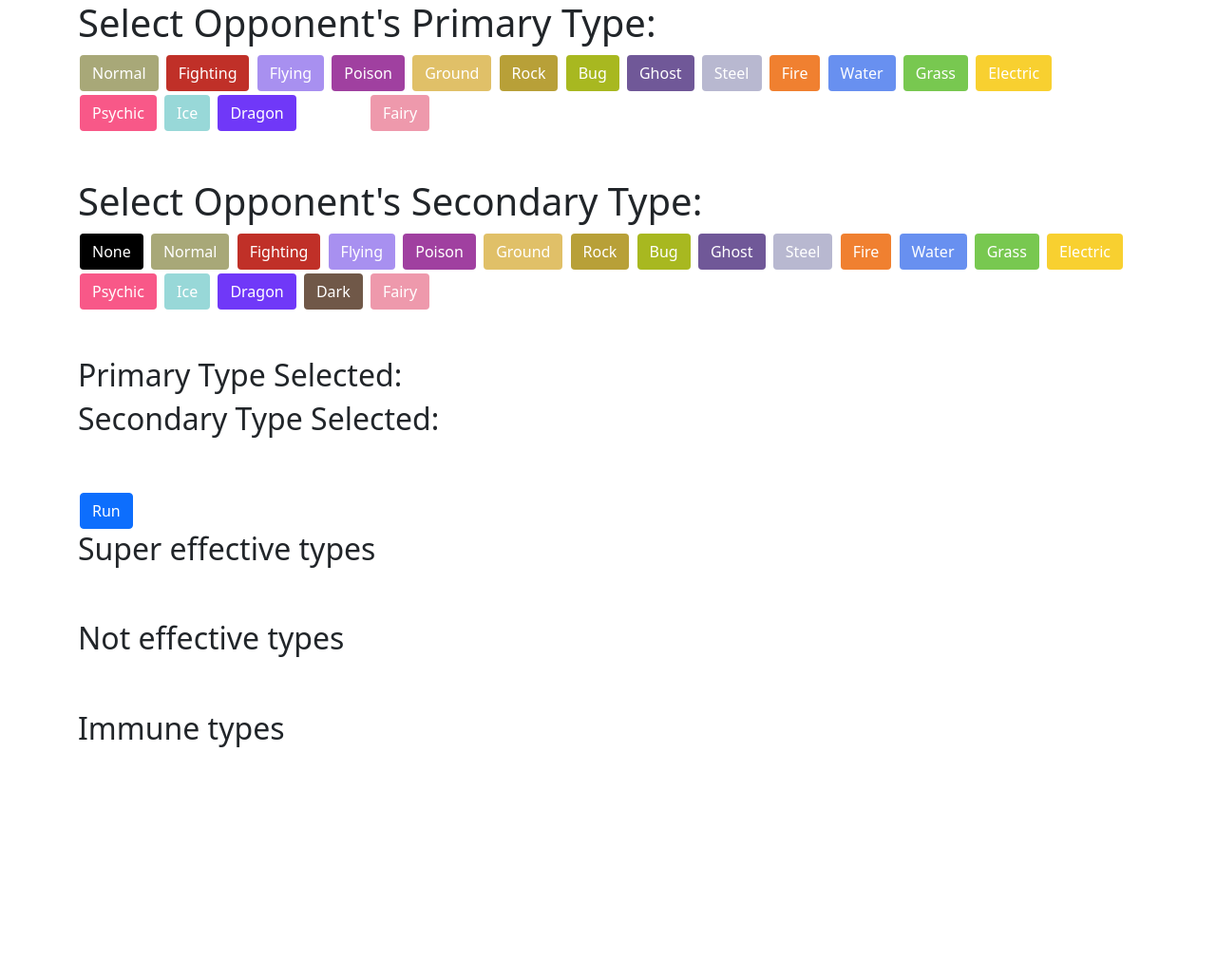
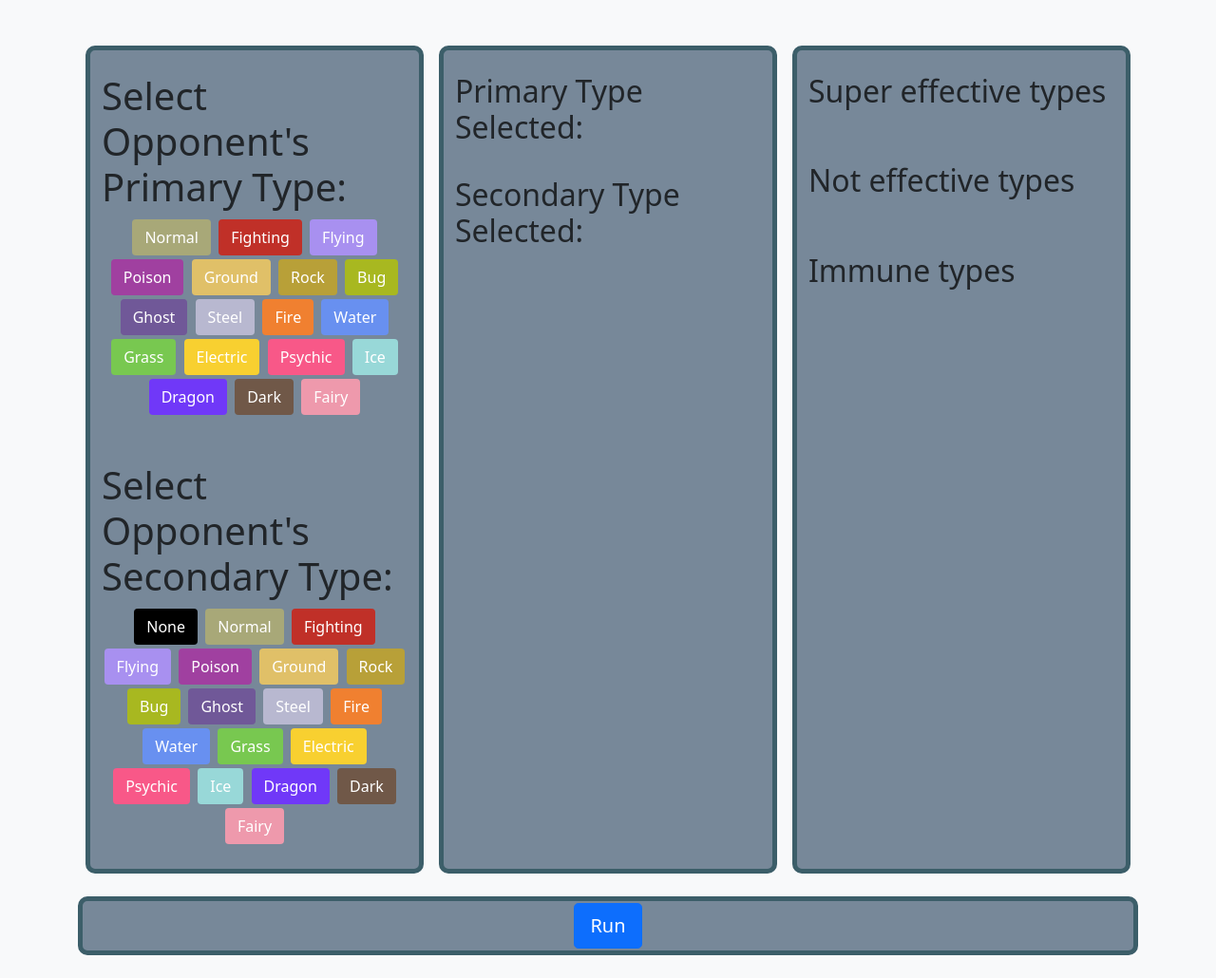
Before and after one commit to jonbres2/pokemon_weaknesses, a Django app: page / in a window 1280 px wide. Shown: the whole page at 95% size. Before the commit the page ends 787 px from the top, so only its background shows below. Run offline with Django 3.2, Linux system fonts and the light colour scheme.

Commit message:
Added CSS styling and columns/rows

```diff
--- a/pokemon_weaknesses_app/static/css/index.css
+++ b/pokemon_weaknesses_app/static/css/index.css
@@ -10,12 +10,18 @@ Include any default variable overrides here (though functions won't be available
     margin: 2px;
 }
 
+.col{
+    border: 5px solid rgb(60, 94, 105);
+    border-radius: 10px;
+    background-color: lightslategray;
+}
+
 /* .btn :active,
 .btn :focus{
     border: 10px solid green !important;
 } */
 
-.btn-large{
+.btn-xlarge{
     font-size: 30px;
 }
 
--- a/pokemon_weaknesses_app/templates/index.html
+++ b/pokemon_weaknesses_app/templates/index.html
@@ -12,9 +12,13 @@
     <title>Pokemon Weakness Checker</title>
 </head>
 
-<body>
-    <div class='container'>
+<body class="bg-light">
+    <div>
+        <div class='container p-4'>
+            <div class="row">
+                <div class="mx-2 my-4 py-4 col">
                     <h1>Select Opponent's Primary Type:</h1>
+                    <center>
                         <form action="/primaryType" method="post">
                             {% csrf_token %}
                             <input type='submit' class='btn btn-Normal' name="primaryType" value="Normal">
@@ -33,12 +37,14 @@
                             <input type='submit' class='btn btn-Psychic' name="primaryType" value="Psychic">
                             <input type='submit' class='btn btn-Ice' name="primaryType" value="Ice">
                             <input type='submit' class='btn btn-Dragon' name="primaryType" value="Dragon">
-            <input type='submit' class='btn btn-Dark-type' name="primaryType" value="Dark">
+                            <input type='submit' class='btn btn-Dark' name="primaryType" value="Dark">
                             <input type='submit' class='btn btn-Fairy' name="primaryType" value="Fairy">
                         </form>
+                    </center>
                     <br><br>
 
                     <h1>Select Opponent's Secondary Type:</h1>
+                    <center>
                         <form action="/secondaryType" method="post">
                             {% csrf_token %}
                             <input type='submit' class='btn btn-None' name="secondaryType" value="None">
@@ -61,32 +67,46 @@
                             <input type='submit' class='btn btn-Dark' name="secondaryType" value="Dark">
                             <input type='submit' class='btn btn-Fairy' name="secondaryType" value="Fairy">
                         </form>
+                    </center>
+                </div>
                 <br><br>
 
+                <div class="mx-2 my-4 py-4 col">
                     <h2>Primary Type Selected:</h2>
+                    <center>
                         {% if request.session.primaryType %}
-            <button class="btn btn-{{request.session.primaryType}} btn-large no-click">{{request.session.primaryType}}</button>
+                        <button
+                            class="btn btn-{{request.session.primaryType}} btn-xlarge no-click">{{request.session.primaryType}}</button>
                         {% endif %}
+                    </center>
+                    <br>
                     <h2>Secondary Type Selected:</h2>
+                    <center>
                         {% if request.session.primaryType %}
-            <button class="btn btn-{{request.session.secondaryType}} btn-large no-click">{{request.session.secondaryType}}</button>
+                        <button
+                            class="btn btn-{{request.session.secondaryType}} btn-xlarge no-click">{{request.session.secondaryType}}</button>
                         {% endif %}
+                    </center>
+                </div>
                 <br><br>
 
-        <a href="/superEffectiveCalculator" class="btn btn-primary">Run</a>
+                <div class="mx-2 my-4 py-4 col">
                     <h2>Super effective types</h2>
+                    <center>
                         {% if request.session.mergedSuperEffective %}
                             {% for type in request.session.mergedSuperEffective %}
                                 {% if type in request.session.doubleEffective %}
                                     <button class="btn btn-{{type}} no-click btn-green-brd">{{type}}</button>
                                 {% else %}
-                    <button class="btn btn-{{type}} no-click" >{{type}}</button>
+                                    <button class="btn btn-{{type}} no-click">{{type}}</button>
                                 {% endif %}
                             {% endfor %}
                         {% endif %}
+                    </center>
                     <br><br>
 
                     <h2>Not effective types</h2>
+                    <center>
                         {% if request.session.mergedNotEffective %}
                             {% for type in request.session.mergedNotEffective %}
                                 {% if type in request.session.doubleNotEffective %}
@@ -96,15 +116,29 @@
                                 {% endif %}
                             {% endfor %}
                         {% endif %}
+                    </center>
                     <br><br>
 
                     <h2>Immune types</h2>
+                    <center>
                         {% if request.session.mergedImmune %}
                             {% for type in request.session.mergedImmune %}
                                 <button class="btn btn-{{type}} no-click">{{type}}</button>
                             {% endfor %}
                         {% endif %}
+                    </center>
+                </div>
                 <br>
+            </div>
+
+            <div class="row">
+                <div class="col">
+                    <center>
+                        <a href="/superEffectiveCalculator" class="btn btn-lg btn-primary">Run</a>
+                    </center>
+                </div>
+            </div>
+        </div>
     </div>
 </body>
 
```
Also changed, not shown: db.sqlite3. Lines whose indentation alone changed are shown as unchanged.
